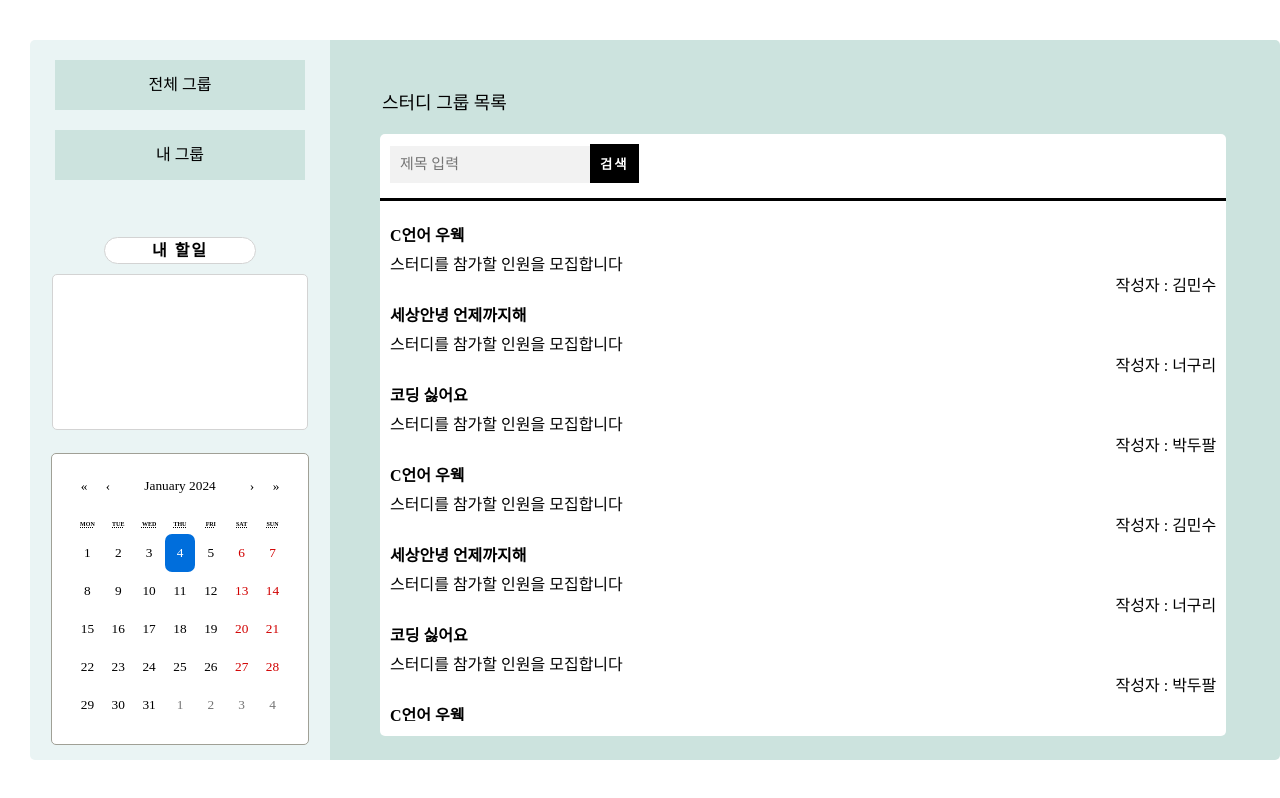
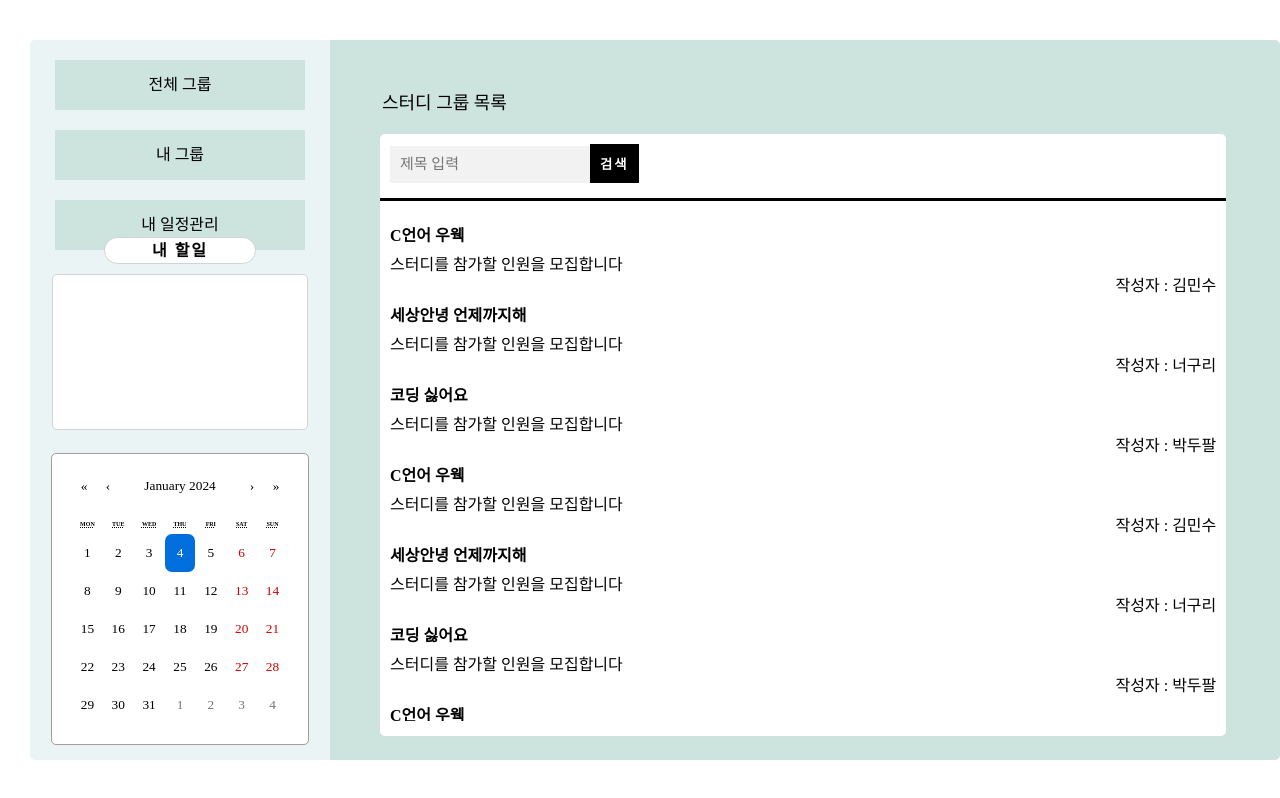
Before and after one commit to iam6ukk/qstudy_front, a React (Create React App) app: page /main in a window 1280 px wide. Built offline with nearby package versions, Linux system fonts and the light colour scheme; a web font is replaced by a local one.

Commit message:
내 일정관리 추가

```diff
--- a/src/components/header.js
+++ b/src/components/header.js
@@ -76,6 +76,14 @@ const Header = () => {
                 </div>
             </Link>
 
+            <div style={{marginTop: "20px"}}></div>
+
+            <Link to={"/main/schedule"}>
+                <div className={styles.header_btn}>
+                    내 일정관리
+                </div>
+            </Link>
+
 
             <div className={styles.board_todo}>
                 <label>내 할일</label>
--- a/src/pages/main/mainPage.js
+++ b/src/pages/main/mainPage.js
@@ -4,6 +4,7 @@ import Header from "../../components/header";
 import Board from "./board";
 import styled from "./css/mainPage.module.css";
 import My from "./my";
+import Schedule from "./schedule";
 
 const MainPage = () => {
     const navigate = useNavigate();
@@ -23,6 +24,8 @@ const MainPage = () => {
                         <Route path="/" element={<Board/>}/>
                         <Route path="/all" element={<Board/>}/>
                         <Route path="/my" element={<My/>}/>
+                        <Route path="/schedule" element={<Schedule/>}/>
+
                     </Routes>
                 </div>
             </div>
--- /dev/null
+++ b/src/pages/main/schedule.js
@@ -0,0 +1,7 @@
+const Schedule = () => {
+    return (
+        <div>내 일정 관리(달력)</div>
+    )
+}
+
+export default Schedule;
```
